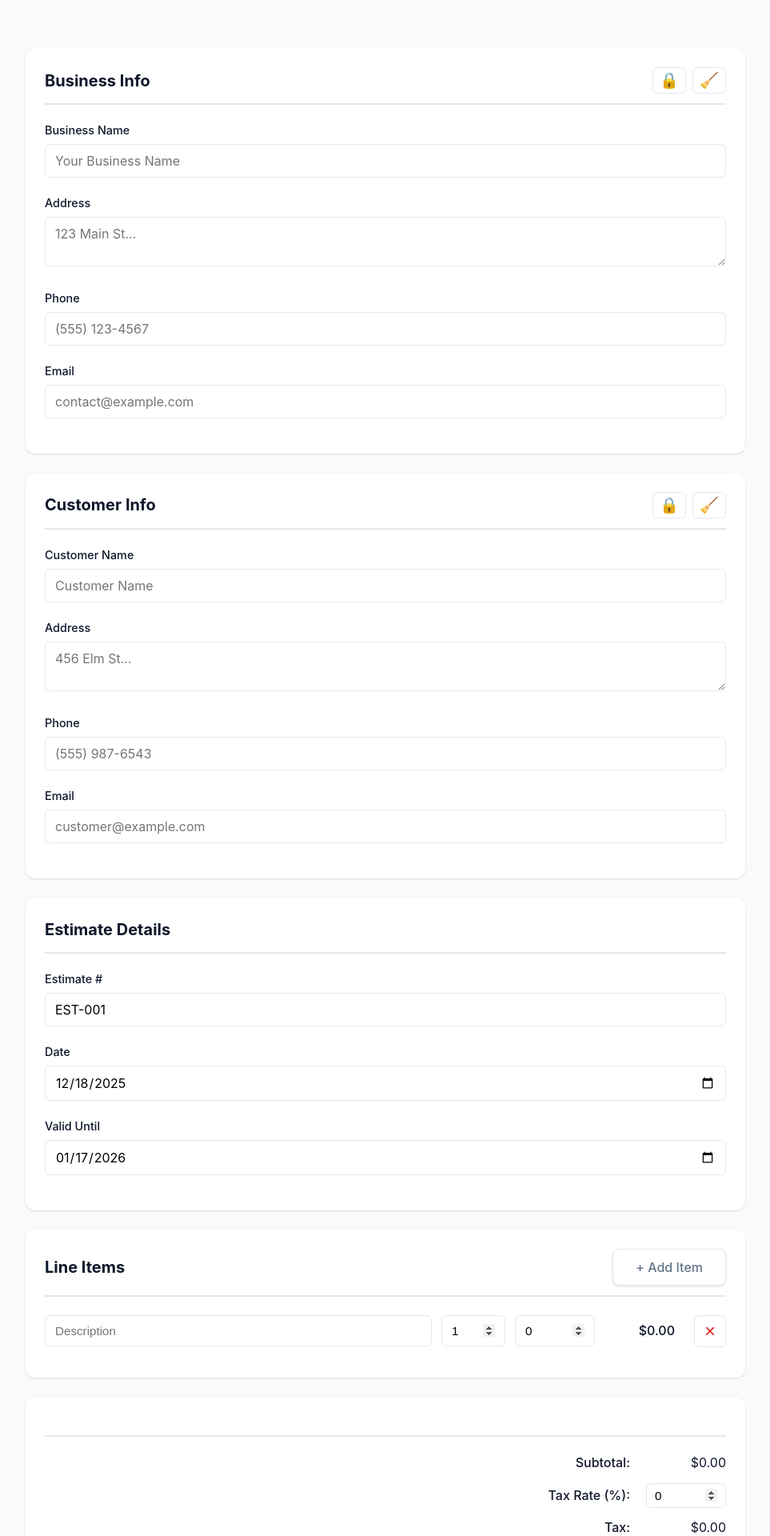
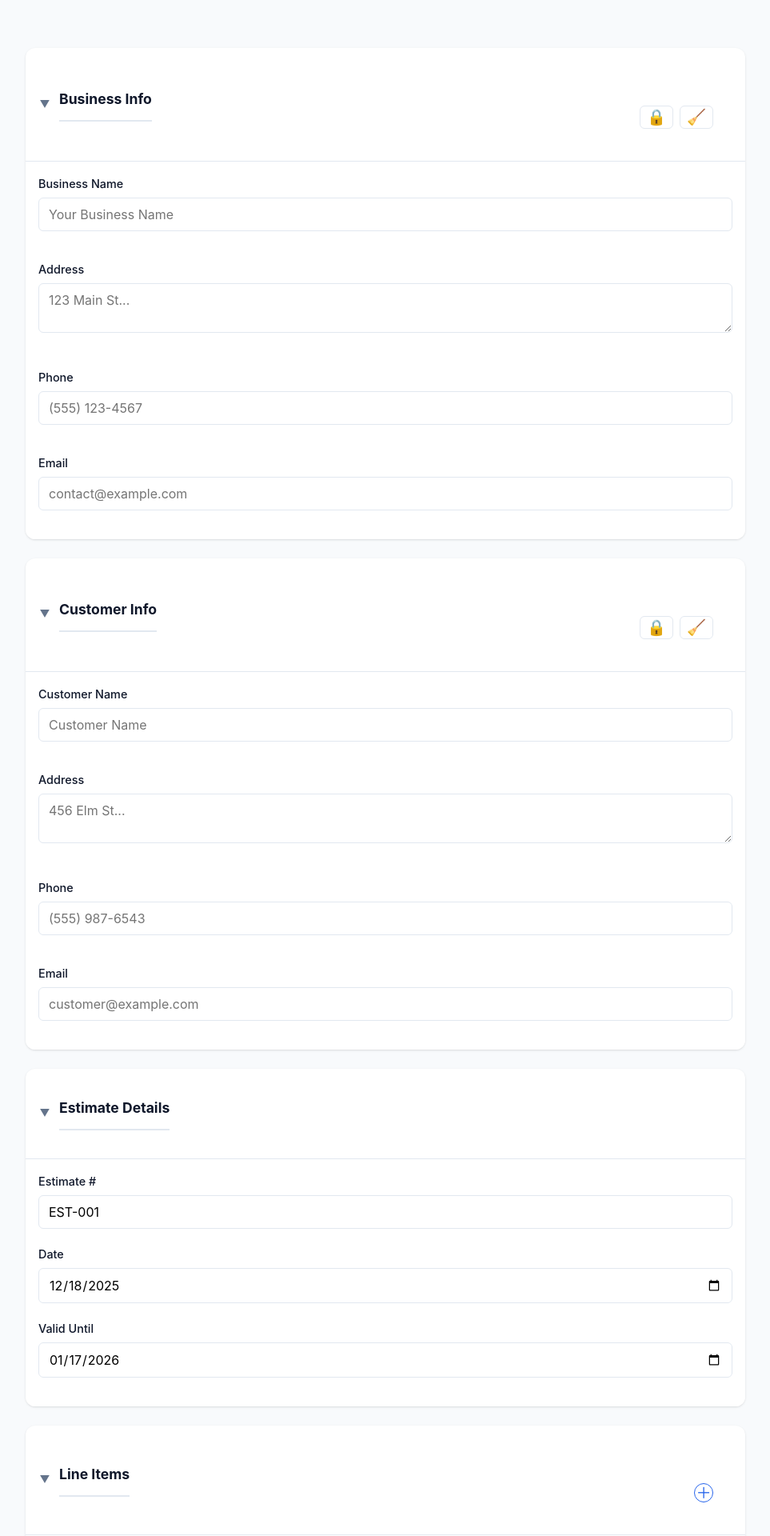
Before and after one commit to jkochis/best-guess, a Svelte app: page / in a window 1280 px wide. Shown: the part 160-2080 px from the top of the page at 80% size, without its empty margins (158-1121 px from the left). Built offline with nearby package versions, Linux system fonts and the light colour scheme.

Commit message:
Feat: Add Save/Export, Windowshade UI, and Profile Management

```diff
--- a/src/components/BusinessInfo.svelte
+++ b/src/components/BusinessInfo.svelte
@@ -1,5 +1,6 @@
 <script>
-    import { businessInfo } from "../lib/stores";
+    import { businessInfo, savedBusinessProfiles } from "../lib/stores";
+    import CollapsibleCard from "./CollapsibleCard.svelte";
 
     function clear() {
         if (confirm("Clear business info?")) {
@@ -8,27 +9,71 @@
     }
 
     function save() {
-        // Auto-save is active, but we can provide visual feedback
-        alert("Business info saved!");
+        const name = prompt(
+            "Enter a name for this business profile:",
+            $businessInfo.name,
+        );
+        if (name) {
+            const profile = { ...$businessInfo, profileName: name };
+            // Remove existing with same name if exists, then add new
+            const others = $savedBusinessProfiles.filter(
+                (p) => p.profileName !== name,
+            );
+            $savedBusinessProfiles = [...others, profile];
+            alert(`Business profile "${name}" saved!`);
+        }
+    }
+
+    function loadProfile(event) {
+        const profileName = event.target.value;
+        if (!profileName) return;
+
+        const profile = $savedBusinessProfiles.find(
+            (p) => p.profileName === profileName,
+        );
+        if (profile) {
+            const { profileName: _, ...data } = profile; // Exclude meta prop
+            $businessInfo = data;
+        }
+        event.target.value = ""; // Reset select
     }
 </script>
 
-<div class="card">
-    <div class="section-header">
-        <h2>Business Info</h2>
-        <div class="actions-group">
-            <button type="button" class="btn-icon" on:click={save} title="Save"
-                >🔒</button
+<CollapsibleCard title="Business Info">
+    <!-- Summary View -->
+    <div slot="summary">
+        {$businessInfo.name || "No Business Name"}
+        {#if $businessInfo.address}
+            • {$businessInfo.address.split("\n")[0]}
+        {/if}
+    </div>
+
+    <!-- Header Actions -->
+    <div slot="header-actions" class="actions-group">
+        {#if $savedBusinessProfiles.length > 0}
+            <select class="profile-select" on:change={loadProfile}>
+                <option value="">Load Profile...</option>
+                {#each $savedBusinessProfiles as profile}
+                    <option value={profile.profileName}
+                        >{profile.profileName}</option
                     >
+                {/each}
+            </select>
+        {/if}
+
         <button
             type="button"
             class="btn-icon"
-                on:click={clear}
-                title="Clear">🧹</button
+            on:click={save}
+            title="Save Profile">🔒</button
+        >
+        <button type="button" class="btn-icon" on:click={clear} title="Clear"
+            >🧹</button
         >
     </div>
-    </div>
 
+    <!-- Main Content -->
+    <div class="form-content">
         <div class="form-group">
             <label for="biz-name">Business Name</label>
             <input
@@ -68,11 +113,13 @@
             />
         </div>
     </div>
+</CollapsibleCard>
 
 <style>
     .actions-group {
         display: flex;
         gap: 8px;
+        align-items: center;
     }
 
     .btn-icon {
@@ -83,9 +130,24 @@
         font-size: 1.2rem;
         padding: 4px 8px;
         transition: all 0.2s;
+        line-height: 1;
     }
 
     .btn-icon:hover {
         background: var(--border-color);
     }
+
+    .profile-select {
+        padding: 4px 8px;
+        border: 1px solid var(--border-color);
+        border-radius: 6px;
+        font-size: 0.9rem;
+        max-width: 120px;
+    }
+
+    .form-content {
+        display: flex;
+        flex-direction: column;
+        gap: 16px;
+    }
 </style>
--- /dev/null
+++ b/src/components/CollapsibleCard.svelte
@@ -0,0 +1,100 @@
+<script>
+    import { slide } from "svelte/transition";
+    export let title = "";
+    export let isOpen = true;
+
+    function toggle() {
+        isOpen = !isOpen;
+    }
+</script>
+
+<div class="card collapsible-card" class:closed={!isOpen}>
+    <div class="card-header" on:click={toggle}>
+        <div class="title-section">
+            <span class="chevron">{isOpen ? "▼" : "▶"}</span>
+            <h2>{title}</h2>
+        </div>
+
+        {#if !isOpen}
+            <div class="summary" transition:slide>
+                <slot name="summary"></slot>
+            </div>
+        {/if}
+
+        <div class="actions" on:click|stopPropagation>
+            <slot name="header-actions"></slot>
+        </div>
+    </div>
+
+    {#if isOpen}
+        <div class="card-content" transition:slide>
+            <slot></slot>
+        </div>
+    {/if}
+</div>
+
+<style>
+    .collapsible-card {
+        padding: 0;
+        overflow: hidden;
+        transition: all 0.3s ease;
+    }
+
+    .card-header {
+        padding: 16px;
+        display: flex;
+        justify-content: space-between;
+        align-items: center;
+        cursor: pointer;
+        background: var(--bg-secondary);
+        border-bottom: 1px solid transparent;
+        user-select: none;
+    }
+
+    .collapsible-card.closed .card-header {
+        background: white;
+    }
+
+    .collapsible-card:not(.closed) .card-header {
+        border-bottom: 1px solid var(--border-color);
+    }
+
+    .title-section {
+        display: flex;
+        align-items: center;
+        gap: 10px;
+    }
+
+    .chevron {
+        font-size: 0.8rem;
+        color: var(--text-secondary);
+        width: 1rem;
+        text-align: center;
+    }
+
+    h2 {
+        margin: 0;
+        font-size: 1.1rem;
+        color: var(--text-primary);
+    }
+
+    .summary {
+        flex: 1;
+        margin: 0 16px;
+        color: var(--text-secondary);
+        white-space: nowrap;
+        overflow: hidden;
+        text-overflow: ellipsis;
+        font-size: 0.9rem;
+    }
+
+    .actions {
+        display: flex;
+        gap: 8px;
+    }
+
+    .card-content {
+        padding: 16px;
+        background: white;
+    }
+</style>
--- a/src/components/CustomerInfo.svelte
+++ b/src/components/CustomerInfo.svelte
@@ -1,5 +1,6 @@
 <script>
-    import { customerInfo } from "../lib/stores";
+    import { customerInfo, savedCustomerProfiles } from "../lib/stores";
+    import CollapsibleCard from "./CollapsibleCard.svelte";
 
     function clear() {
         if (confirm("Clear customer info?")) {
@@ -8,26 +9,69 @@
     }
 
     function save() {
-        alert("Customer info saved!");
+        const name = prompt(
+            "Enter a name for this customer profile:",
+            $customerInfo.name,
+        );
+        if (name) {
+            const profile = { ...$customerInfo, profileName: name };
+            const others = $savedCustomerProfiles.filter(
+                (p) => p.profileName !== name,
+            );
+            $savedCustomerProfiles = [...others, profile];
+            alert(`Customer profile "${name}" saved!`);
+        }
+    }
+
+    function loadProfile(event) {
+        const profileName = event.target.value;
+        if (!profileName) return;
+
+        const profile = $savedCustomerProfiles.find(
+            (p) => p.profileName === profileName,
+        );
+        if (profile) {
+            const { profileName: _, ...data } = profile;
+            $customerInfo = data;
+        }
+        event.target.value = "";
     }
 </script>
 
-<div class="card">
-    <div class="section-header">
-        <h2>Customer Info</h2>
-        <div class="actions-group">
-            <button type="button" class="btn-icon" on:click={save} title="Save"
-                >🔒</button
+<CollapsibleCard title="Customer Info">
+    <!-- Summary View -->
+    <div slot="summary">
+        {$customerInfo.name || "No Customer Name"}
+        {#if $customerInfo.address}
+            • {$customerInfo.address.split("\n")[0]}
+        {/if}
+    </div>
+
+    <!-- Header Actions -->
+    <div slot="header-actions" class="actions-group">
+        {#if $savedCustomerProfiles.length > 0}
+            <select class="profile-select" on:change={loadProfile}>
+                <option value="">Load Profile...</option>
+                {#each $savedCustomerProfiles as profile}
+                    <option value={profile.profileName}
+                        >{profile.profileName}</option
                     >
+                {/each}
+            </select>
+        {/if}
+
         <button
             type="button"
             class="btn-icon"
-                on:click={clear}
-                title="Clear">🧹</button
+            on:click={save}
+            title="Save Profile">🔒</button
+        >
+        <button type="button" class="btn-icon" on:click={clear} title="Clear"
+            >🧹</button
         >
     </div>
-    </div>
 
+    <div class="form-content">
         <div class="form-group">
             <label for="cust-name">Customer Name</label>
             <input
@@ -67,11 +111,13 @@
             />
         </div>
     </div>
+</CollapsibleCard>
 
 <style>
     .actions-group {
         display: flex;
         gap: 8px;
+        align-items: center;
     }
 
     .btn-icon {
@@ -82,9 +128,24 @@
         font-size: 1.2rem;
         padding: 4px 8px;
         transition: all 0.2s;
+        line-height: 1;
     }
 
     .btn-icon:hover {
         background: var(--border-color);
     }
+
+    .profile-select {
+        padding: 4px 8px;
+        border: 1px solid var(--border-color);
+        border-radius: 6px;
+        font-size: 0.9rem;
+        max-width: 120px;
+    }
+
+    .form-content {
+        display: flex;
+        flex-direction: column;
+        gap: 16px;
+    }
 </style>
--- a/src/components/EstimateDetails.svelte
+++ b/src/components/EstimateDetails.svelte
@@ -1,19 +1,37 @@
 <script>
-    import { estimateDetails } from '../lib/stores';
+    import { estimateDetails } from "../lib/stores";
+    import CollapsibleCard from "./CollapsibleCard.svelte";
 </script>
 
-<section class="card">
-    <h2>Estimate Details</h2>
+<CollapsibleCard title="Estimate Details">
+    <div slot="summary">
+        #{$estimateDetails.number} ({$estimateDetails.date})
+    </div>
+
     <div class="form-group">
         <label for="estimateNumber">Estimate #</label>
-        <input type="text" id="estimateNumber" bind:value={$estimateDetails.number} required>
+        <input
+            type="text"
+            id="estimateNumber"
+            bind:value={$estimateDetails.number}
+            required
+        />
     </div>
     <div class="form-group">
         <label for="estimateDate">Date</label>
-        <input type="date" id="estimateDate" bind:value={$estimateDetails.date} required>
+        <input
+            type="date"
+            id="estimateDate"
+            bind:value={$estimateDetails.date}
+            required
+        />
     </div>
     <div class="form-group">
         <label for="validUntil">Valid Until</label>
-        <input type="date" id="validUntil" bind:value={$estimateDetails.validUntil}>
+        <input
+            type="date"
+            id="validUntil"
+            bind:value={$estimateDetails.validUntil}
+        />
     </div>
-</section>
+</CollapsibleCard>
--- a/src/components/LineItems.svelte
+++ b/src/components/LineItems.svelte
@@ -1,29 +1,33 @@
 <script>
-    import { lineItems } from '../lib/stores';
+    import { lineItems, totals } from "../lib/stores";
+    import CollapsibleCard from "./CollapsibleCard.svelte";
 
     function addLineItem() {
         // Calculate max ID to ensure uniqueness even after deletions
-        const maxId = $lineItems.reduce((max, item) => Math.max(max, item.id), -1);
-        $lineItems = [...$lineItems, {
+        const maxId = $lineItems.reduce(
+            (max, item) => Math.max(max, item.id),
+            -1,
+        );
+        $lineItems = [
+            ...$lineItems,
+            {
                 id: maxId + 1,
-            description: '',
+                description: "",
                 quantity: 1,
                 rate: 0,
-            amount: 0
-        }];
+                amount: 0,
+            },
+        ];
     }
 
     function removeLineItem(id) {
-        $lineItems = $lineItems.filter(item => item.id !== id);
+        $lineItems = $lineItems.filter((item) => item.id !== id);
     }
 
     function updateAmount(item) {
         // Svelte store update to trigger reactivity
-        // We need to re-assign to trigger the store change if we were just mutating locally.
-        // But since we are binding, we might need to force an update or just update the specific item correctly.
-        // Best way with stores:
-        lineItems.update(items => {
-            const index = items.findIndex(i => i.id === item.id);
+        lineItems.update((items) => {
+            const index = items.findIndex((i) => i.id === item.id);
             if (index !== -1) {
                 items[index].amount = items[index].quantity * items[index].rate;
             }
@@ -32,38 +36,82 @@
     }
 </script>
 
-<section class="card">
-    <div class="section-header">
-        <h2>Line Items</h2>
-        <button type="button" class="btn btn-secondary" on:click={addLineItem}>+ Add Item</button>
+<CollapsibleCard title="Line Items">
+    <div slot="summary">
+        {$lineItems.length} items • Subtotal: ${$totals.subtotal.toFixed(2)}
+    </div>
+
+    <div slot="header-actions">
+        <button
+            type="button"
+            class="btn-icon add-btn"
+            on:click={addLineItem}
+            title="Add Item">＋</button
+        >
     </div>
 
     <div id="lineItems">
         {#each $lineItems as item (item.id)}
             <div class="line-item">
                 <div class="line-item-row">
-                    <input type="text"
+                    <input
+                        type="text"
                         placeholder="Description"
                         class="line-item-description"
-                           bind:value={item.description}>
-                    <input type="number"
+                        bind:value={item.description}
+                    />
+                    <input
+                        type="number"
                         placeholder="Qty"
                         min="0"
                         step="0.01"
                         class="line-item-quantity"
                         bind:value={item.quantity}
-                           on:input={() => updateAmount(item)}>
-                    <input type="number"
+                        on:input={() => updateAmount(item)}
+                    />
+                    <input
+                        type="number"
                         placeholder="Rate"
                         min="0"
                         step="0.01"
                         class="line-item-rate"
                         bind:value={item.rate}
-                           on:input={() => updateAmount(item)}>
-                    <div class="line-item-amount">${item.amount.toFixed(2)}</div>
-                    <button type="button" class="btn-remove" on:click={() => removeLineItem(item.id)}>×</button>
+                        on:input={() => updateAmount(item)}
+                    />
+                    <div class="line-item-amount">
+                        ${item.amount.toFixed(2)}
+                    </div>
+                    <button
+                        type="button"
+                        class="btn-remove"
+                        on:click={() => removeLineItem(item.id)}>×</button
+                    >
                 </div>
             </div>
         {/each}
     </div>
-</section>
+</CollapsibleCard>
+
+<style>
+    .add-btn {
+        background: transparent;
+        border: 1px solid var(--primary-color);
+        color: var(--primary-color);
+        border-radius: 50%;
+        width: 24px;
+        height: 24px;
+        display: flex;
+        align-items: center;
+        justify-content: center;
+        cursor: pointer;
+        font-size: 1.2rem;
+        padding: 0;
+        line-height: 1;
+        transition: all 0.2s;
+    }
+
+    .add-btn:hover {
+        background: var(--primary-color);
+        color: white;
+    }
+</style>
--- a/src/components/Totals.svelte
+++ b/src/components/Totals.svelte
@@ -1,8 +1,13 @@
 <script>
-    import { totals, taxRate } from '../lib/stores';
+    import { totals, taxRate } from "../lib/stores";
+    import CollapsibleCard from "./CollapsibleCard.svelte";
 </script>
 
-<section class="card">
+<CollapsibleCard title="Totals">
+    <div slot="summary">
+        Grand Total: ${$totals.total.toFixed(2)}
+    </div>
+
     <div class="totals">
         <div class="total-row">
             <span>Subtotal:</span>
@@ -10,7 +15,14 @@
         </div>
         <div class="total-row">
             <label for="taxRate">Tax Rate (%):</label>
-            <input type="number" id="taxRate" min="0" max="100" step="0.1" bind:value={$taxRate}>
+            <input
+                type="number"
+                id="taxRate"
+                min="0"
+                max="100"
+                step="0.1"
+                bind:value={$taxRate}
+            />
         </div>
         <div class="total-row">
             <span>Tax:</span>
@@ -21,4 +33,4 @@
             <span id="grandTotal">${$totals.total.toFixed(2)}</span>
         </div>
     </div>
-</section>
+</CollapsibleCard>
```
Also changed, not shown: src/components/Actions.svelte (+7 -26 lines), src/components/Notes.svelte (+16 -5 lines), src/lib/export.js (added, +19 -0 lines), src/lib/stores.js (+8 -4 lines). Lines whose indentation alone changed are shown as unchanged.
